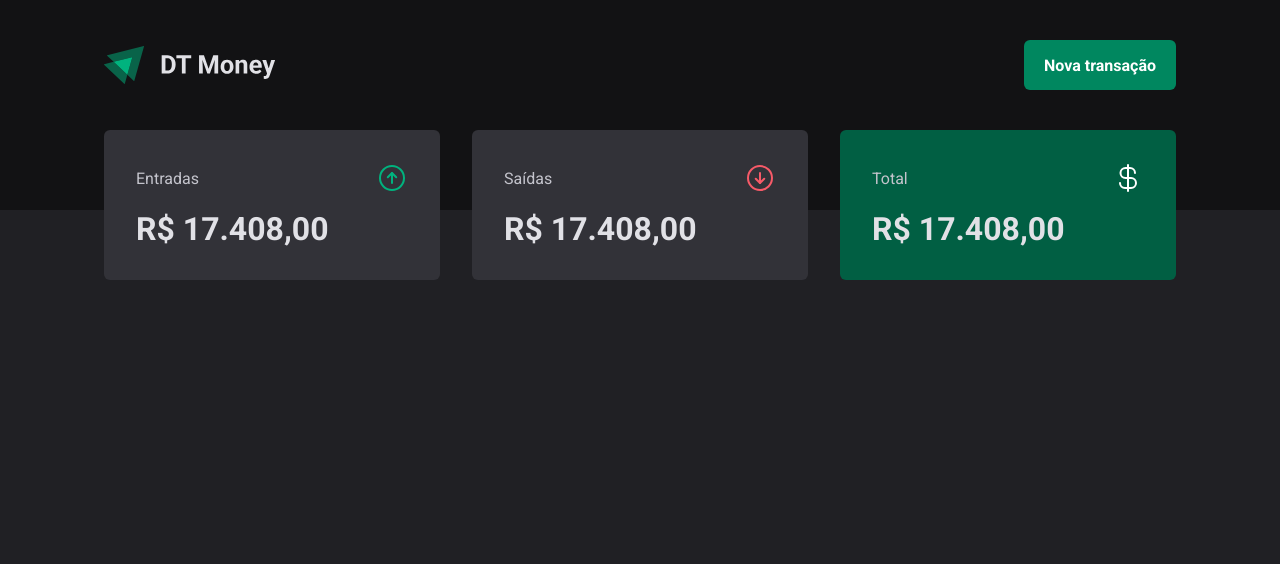
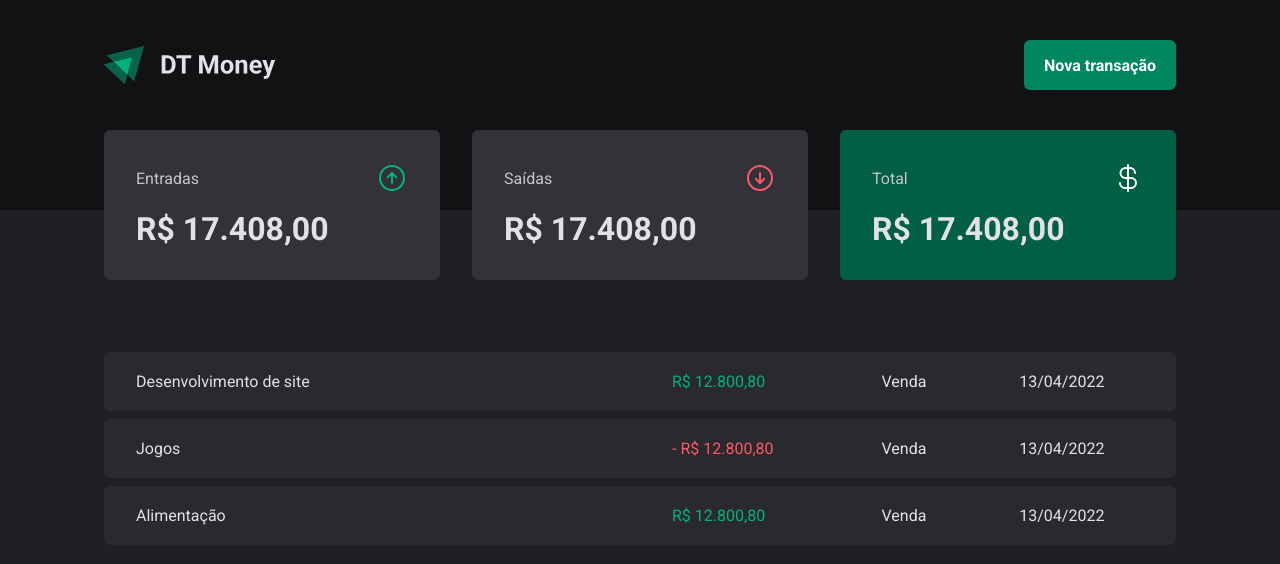
Before and after one commit to AndersonAslap/project-dt-money-02, a React (Vite) app: page / in a window 1280 px wide. Shown: the top 564 px of the page. Built offline with nearby package versions, Linux system fonts and the light colour scheme.

Commit message:
feat: table transactions

```diff
--- a/src/pages/Transactions/index.tsx
+++ b/src/pages/Transactions/index.tsx
@@ -1,11 +1,52 @@
 import { Header } from "../../components/Header";
 import { Summary } from "../../components/Summary";
+import { PriceHighLight, TranasactionsContainer, TransactionsTable } from "./styles";
 
 export function Tranasactions() {
     return (
         <div>
             <Header />
             <Summary />
+
+            <TranasactionsContainer >
+                <TransactionsTable>
+                    <tbody>
+                        <tr>
+                            <td width="50%">Desenvolvimento de site</td>
+                            <td>
+                                <PriceHighLight variant="income">
+                                    R$ 12.800,80
+                                </PriceHighLight>
+                            </td>
+                            <td>Venda</td>
+                            <td>13/04/2022</td>
+                        </tr>
+
+                        <tr>
+                            <td width="50%">Jogos</td>
+                            <td>
+                                <PriceHighLight variant="outcome">
+                                    - R$ 12.800,80
+                                </PriceHighLight>
+                            </td>
+                            <td>Venda</td>
+                            <td>13/04/2022</td>
+                        </tr>
+
+                        <tr>
+                            <td width="50%">Alimentação</td>
+                            <td>
+                                <PriceHighLight variant="income">
+                                    R$ 12.800,80
+                                </PriceHighLight>
+                            </td>
+                            <td>Venda</td>
+                            <td>13/04/2022</td>
+                        </tr>
+
+                    </tbody>
+                </TransactionsTable>
+            </TranasactionsContainer>
         </div>
     )
 }
--- a/src/pages/Transactions/styles.ts
+++ b/src/pages/Transactions/styles.ts
@@ -0,0 +1,38 @@
+import styled from "styled-components";
+
+export const TranasactionsContainer = styled.main`
+    width: 100%;
+    max-width: 1120px;
+    margin: 4rem auto 0;
+    padding: 0 1.5rem;
+`;
+
+export const TransactionsTable = styled.table`
+    width: 100%;
+    border-collapse: separate;
+    border-spacing: 0 0.5rem;
+    /** margin-top: 1.5rem; */
+
+    td {
+        padding: 1.25rem 2rem;
+        background-color: ${({ theme }) => theme['gray-700']};
+
+        &:first-child {
+            border-top-left-radius: 6px;
+            border-bottom-left-radius: 6px;
+        }
+
+        &:last-child {
+            border-top-right-radius: 6px;
+            border-bottom-right-radius: 6px;
+        }
+    }
+`;
+
+interface PriceHighLightProps {
+    variant: 'income' | 'outcome';
+}
+
+export const PriceHighLight = styled.span<PriceHighLightProps>`
+    color: ${props => props.variant === 'income' ? props.theme['green-300'] : props.theme['red-300'] }
+`;
```
